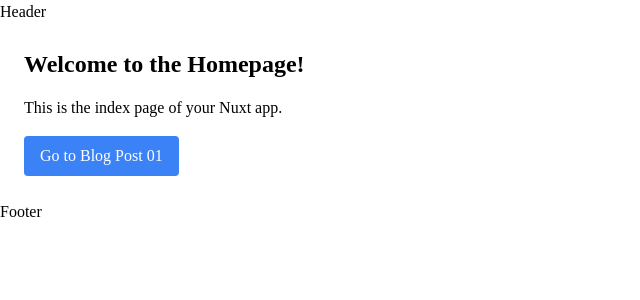
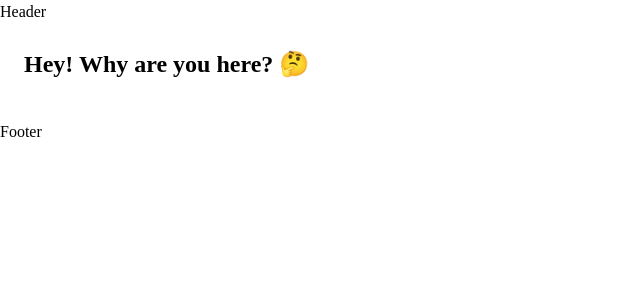
Before and after one commit to ariesaviles/tiny, a Nuxt app: page / in a window 1280 px wide. Shown: the top 300 px of the page, without its empty margins (0-640 px from the left). Built offline with nearby package versions, Linux system fonts and the light colour scheme.

Commit message:
anonymize

```diff
--- a/pages/index.vue
+++ b/pages/index.vue
@@ -1,14 +1,13 @@
 <template>
   <div class="p-6">
-    <h2 class="text-2xl font-bold mb-4">Welcome to the Homepage!</h2>
-    <p class="mb-4">This is the index page of your Nuxt app.</p>
+    <h2 class="text-2xl font-bold mb-4">Hey! Why are you here? 🤔</h2>
 
-    <NuxtLink to="/blog/01">
+    <!-- <NuxtLink to="/blog/01">
       <button
         class="px-4 py-2 bg-blue-500 text-white rounded hover:bg-blue-600"
       >
         Go to Blog Post 01
       </button>
-    </NuxtLink>
+    </NuxtLink> -->
   </div>
 </template>
```
